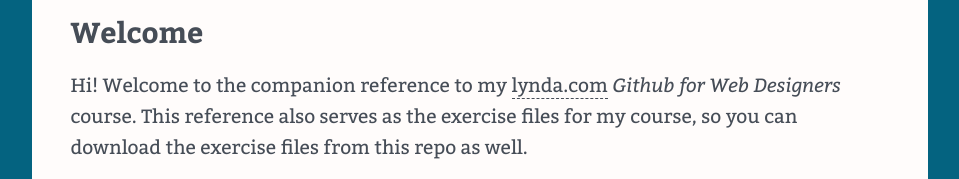
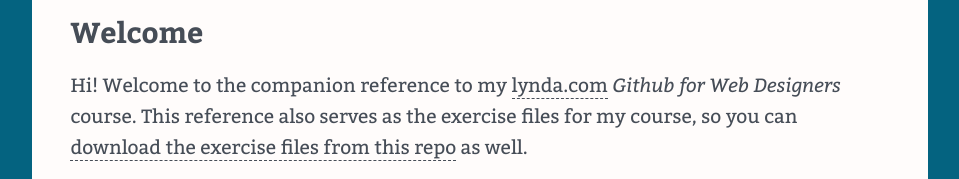
Before and after one commit to jesperbergster/github-for-webdesigners, a plain HTML site: page index.html in a window 1280 px wide. Shown: the part 237-416 px from the top of the page, without its empty margins (160-1119 px from the left). Drawn offline with nearby package versions, Linux system fonts and the light colour scheme.

Commit message:
Added .nojekyll file and updated index with link to repo

```diff
--- a/index.html
+++ b/index.html
@@ -26,7 +26,7 @@
     </nav>
     <main>
     <h2>Welcome</h2>
-    <p>Hi! Welcome to the companion reference to my <a href="http://www.lynda.com" title="lynda.com">lynda.com</a> <em>Github for Web Designers</em> course. This reference also serves as the exercise files for my course, so you can download the exercise files from this repo as well.</p>
+    <p>Hi! Welcome to the companion reference to my <a href="http://www.lynda.com" title="lynda.com">lynda.com</a> <em>Github for Web Designers</em> course. This reference also serves as the exercise files for my course, so you can <a href="https://github.com/jesperbergster/github-for-webdesigners/blob/master/README.md">download the exercise files from this repo</a> as well.</p>
     <p>This course is the result of my own frustrations from trying to learn Github. It seemed like every tutorial I took, or article I read, assumed I was a developer and used terms and terminology that I just wasn't familiar with. Perhaps worse than that, because certain things were assumed it would often halt my learning process because I wouldn't understand how to fill in the blanks between steps. I decided to jump in headfirst, make lots of mistakes, and research things that as a designer I wasn't really that interested in. The result was that I learned Github the hard way, and I'm hoping my course means that you don't have to.</p>
     <h2>Stuff I learned</h2>
     <p>Whenever I learn something new I have those &quot;aha&rdquo; moments where I break through the murk into moments of clarity. In addition to the reference and glossary that you&rsquo;ll find here I wanted to list some of the concepts that I found really important when learning Github.</p>
```
Also changed, not shown: 1 other file.
